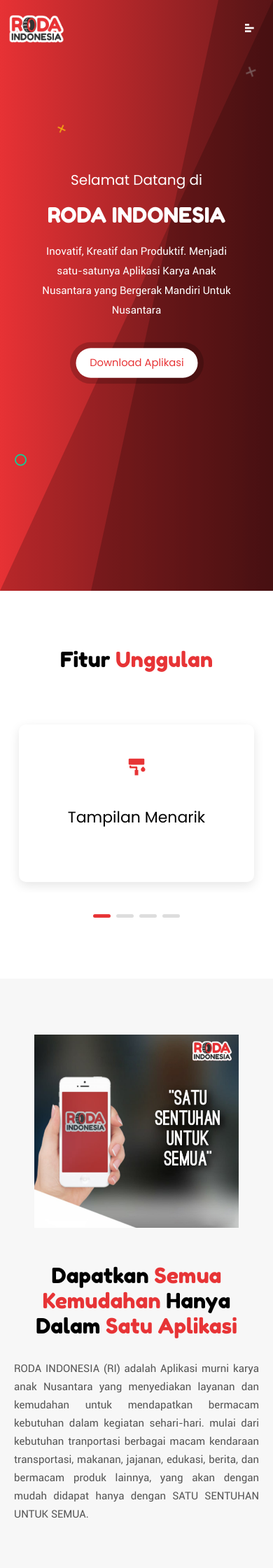
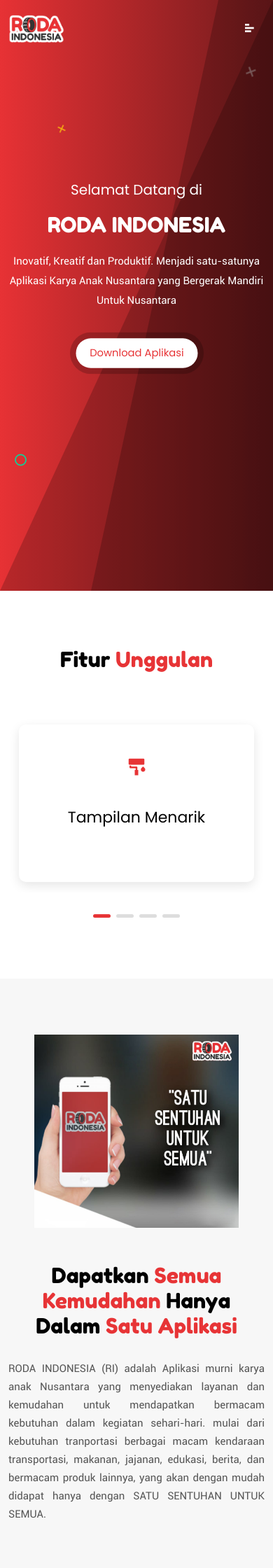
Before and after one commit to LingzFY/RodaIndonesia, a PHP site: page / in a window 390 px wide. Shown: the top 2240 px of the page at 70% size. Run offline with PHP 8.4, Linux system fonts and the light colour scheme; some libraries are stand-ins or nearby versions.

Commit message:
repair padding

```diff
--- a/page/about/about_us.php
+++ b/page/about/about_us.php
@@ -5,7 +5,7 @@
         <i class="ri-add-fill effect effect-2"></i>
         <i class="ri-checkbox-blank-circle-line effect effect-3"></i>
     </div>
-    <div class="container px-5">
+    <div class="container">
         <div class="row align-items-center">
             <div class="col-12 col-lg-7 text-center text-lg-start">
                 <div class="jumbotron-text">
@@ -36,7 +36,7 @@
         <div class="section-title">
             <h2 class="mt-2 mt-md-0" class="text-center"><span>RODA</span> INDONESIA</h2>
         </div>
-        <div class="company-profile-text text-center px-2 px-lg-5">
+        <div class="company-profile-text text-center">
             <p class="text-justify text-md-center text-break">RODA INDONESIA (RI) adalah Aplikasi murni karya anak Nusantara yang menyediakan layanan dan kemudahan untuk mendapatkan bermacam kebutuhan dalam kegiatan sehari-hari. mulai dari kebutuhan tranportasi berbagai macam kendaraan transportasi, makanan, jajanan, edukasi, berita, dan bermacam produk lainnya, yang akan dengan mudah didapat hanya dengan SATU SENTUHAN UNTUK SEMUA.</p>
         </div>
     </div>
@@ -179,7 +179,7 @@
             <p class="mt-md-0 text-white"><strong>Ayo Jadi Bagian dari Kami</strong></p>
             <h2 class="mt-md-0 text-center text-white"><strong>DAFTAR KOORD WIL. RI NUSANTARA</strong></h2>
         </div>
-        <div class="daftar-korwil-text mt-3 text-center px-2 px-lg-5">
+        <div class="daftar-korwil-text mt-3 text-center">
             <p class="text-justify text-md-center text-break text-white">Untuk mengajukan diri sebagai Koordinator Wilayah RI, untuk mendapatkan penjelasan dan pengarahan, bisa klik ke tombol di bawah.</p>
         </div>
         <div class="daftar-korwil-btn">
--- a/page/content.php
+++ b/page/content.php
@@ -5,7 +5,7 @@
         <i class="ri-add-fill effect effect-2"></i>
         <i class="ri-checkbox-blank-circle-line effect effect-3"></i>
     </div>
-    <div class="container px-5">
+    <div class="container">
         <div class="row align-items-center">
             <div class="col-12 col-lg-7 text-center text-lg-start">
                 <div class="jumbotron-text">
@@ -81,10 +81,10 @@
                 </div>
             </div>
             <div class="col-12 col-lg-6 col-xl-6">
-                <div class="section-title px-2 px-lg-0">
+                <div class="section-title">
                     <h2>Dapatkan <span>semua kemudahan</span> hanya dalam <span>Satu Aplikasi</span></h2>
                 </div>
-                <div class="one-touch-text px-2 px-lg-0">
+                <div class="one-touch-text">
                     <p>RODA INDONESIA (RI) adalah Aplikasi murni karya anak Nusantara yang menyediakan layanan dan kemudahan untuk mendapatkan bermacam kebutuhan dalam kegiatan sehari-hari. mulai dari kebutuhan tranportasi berbagai macam kendaraan transportasi, makanan, jajanan, edukasi, berita, dan bermacam produk lainnya, yang akan dengan mudah didapat hanya dengan SATU SENTUHAN UNTUK SEMUA.</p>
                 </div>
             </div>
@@ -106,7 +106,7 @@
                 </div>
             </div>
         </div>
-        <div class="projek-items px-0 px-lg-5">
+        <div class="projek-items">
             <div class="row g-4">
                 <div class="col-lg-4 col-md-4 col-6">
                     <a href="?page=rimart">
--- a/page/header.php
+++ b/page/header.php
@@ -100,7 +100,7 @@
 
     <!-- Navbar -->
     <nav class="navbar navbar-expand-lg fixed-top py-3" id="header_nav">
-        <div class="container px-lg-5">
+        <div class="container">
             <a class="navbar-brand" href="index.php">
                 <img src="assets/logo/logo.png" width="80px" alt="">
             </a>
--- a/page/info_driver/info_driver.php
+++ b/page/info_driver/info_driver.php
@@ -5,7 +5,7 @@
         <i class="ri-add-fill effect effect-2"></i>
         <i class="ri-checkbox-blank-circle-line effect effect-3"></i>
     </div>
-    <div class="container px-5">
+    <div class="container">
         <div class="row align-items-center">
             <div class="col-12 col-lg-7 text-lg-start">
                 <div class="jumbotron-text">
--- a/page/info_user/info_user.php
+++ b/page/info_user/info_user.php
@@ -5,7 +5,7 @@
         <i class="ri-add-fill effect effect-2"></i>
         <i class="ri-checkbox-blank-circle-line effect effect-3"></i>
     </div>
-    <div class="container px-5">
+    <div class="container ">
         <div class="row align-items-center">
             <div class="col-12 col-lg-7 text-lg-start">
                 <div class="jumbotron-text">
--- a/page/kebijakan/kebijakan_privasi.php
+++ b/page/kebijakan/kebijakan_privasi.php
@@ -5,7 +5,7 @@
         <i class="ri-add-fill effect effect-2"></i>
         <i class="ri-checkbox-blank-circle-line effect effect-3"></i>
     </div>
-    <div class="container px-5">
+    <div class="container ">
         <div class="row align-items-center">
             <div class="col-12 col-lg-7 text-lg-start">
                 <div class="jumbotron-text">
--- a/page/kebijakan/persyaratan_layanan.php
+++ b/page/kebijakan/persyaratan_layanan.php
@@ -5,7 +5,7 @@
         <i class="ri-add-fill effect effect-2"></i>
         <i class="ri-checkbox-blank-circle-line effect effect-3"></i>
     </div>
-    <div class="container px-5">
+    <div class="container ">
         <div class="row align-items-center">
             <div class="col-12 col-lg-7 text-lg-start">
                 <div class="jumbotron-text">
--- a/page/kontak/kontak_us.php
+++ b/page/kontak/kontak_us.php
@@ -7,7 +7,7 @@
         <i class="ri-add-fill effect effect-2"></i>
         <i class="ri-checkbox-blank-circle-line effect effect-3"></i>
     </div>
-    <div class="container px-5">
+    <div class="container ">
         <div class="row align-items-center">
             <div class="col-12 col-lg-7 text-center text-lg-start">
                 <div class="jumbotron-text">
@@ -37,7 +37,7 @@
     <div class="container">
         <div class="row">
             <div class="col-lg-8 col-md-7 px-0 px-md-4" id="maps"></div>
-            <div class="col-lg-4 col-md-5 px-5 pt-5 pt-md-0">
+            <div class="col-lg-4 col-md-5  pt-5 pt-md-0">
                 <div class="contact-info">
                     <div class="section-title text-center text-md-start">
                         <h2><span>Lokasi Perusahaan</span> Kami</h2>
--- a/page/projek/ribike.php
+++ b/page/projek/ribike.php
@@ -5,7 +5,7 @@
         <i class="ri-add-fill effect effect-2"></i>
         <i class="ri-checkbox-blank-circle-line effect effect-3"></i>
     </div>
-    <div class="container px-5">
+    <div class="container ">
         <div class="row align-items-center">
             <div class="col-12 col-lg-7 text-lg-start">
                 <div class="jumbotron-text">
--- a/page/projek/ricar.php
+++ b/page/projek/ricar.php
@@ -5,7 +5,7 @@
         <i class="ri-add-fill effect effect-2"></i>
         <i class="ri-checkbox-blank-circle-line effect effect-3"></i>
     </div>
-    <div class="container px-5">
+    <div class="container ">
         <div class="row align-items-center">
             <div class="col-12 col-lg-7 text-lg-start">
                 <div class="jumbotron-text">
@@ -54,7 +54,7 @@
             <div class="col-10 col-md-4 pt-4">
                 <div class="ricar-feature-item pt-4 px-2">
                     <div class="icon">
-                    <i class="ri-roadster-fill"></i><i class="info-icon ri-arrow-right-s-line"></i><i class="ri-roadster-fill"></i></i>
+                        <i class="ri-roadster-fill"></i><i class="info-icon ri-arrow-right-s-line"></i><i class="ri-roadster-fill"></i></i>
                     </div>
                     <h3>User bisa memilih type kendaraan</h3>
                     <p>Mobil dengan kapasitas 4 seat maupun 6 seat</p>
--- a/page/projek/richat.php
+++ b/page/projek/richat.php
@@ -4,7 +4,7 @@
         <i class="ri-add-fill effect effect-2"></i>
         <i class="ri-checkbox-blank-circle-line effect effect-3"></i>
     </div>
-    <div class="container px-5">
+    <div class="container ">
         <div class="row align-items-center">
             <div class="col-12 col-lg-7 text-lg-start">
                 <div class="jumbotron-text">
--- a/page/projek/ridu.php
+++ b/page/projek/ridu.php
@@ -4,7 +4,7 @@
         <i class="ri-add-fill effect effect-2"></i>
         <i class="ri-checkbox-blank-circle-line effect effect-3"></i>
     </div>
-    <div class="container px-5">
+    <div class="container ">
         <div class="row align-items-center">
             <div class="col-12 col-lg-7 text-lg-start">
                 <div class="jumbotron-text">
--- a/page/projek/rifood.php
+++ b/page/projek/rifood.php
@@ -5,7 +5,7 @@
         <i class="ri-add-fill effect effect-2"></i>
         <i class="ri-checkbox-blank-circle-line effect effect-3"></i>
     </div>
-    <div class="container px-5">
+    <div class="container ">
         <div class="row align-items-center">
             <div class="col-12 col-lg-7 text-lg-start">
                 <div class="jumbotron-text">
--- a/page/projek/rimart.php
+++ b/page/projek/rimart.php
@@ -5,7 +5,7 @@
         <i class="ri-add-fill effect effect-2"></i>
         <i class="ri-checkbox-blank-circle-line effect effect-3"></i>
     </div>
-    <div class="container px-5">
+    <div class="container ">
         <div class="row align-items-center">
             <div class="col-12 col-lg-7 text-lg-start">
                 <div class="jumbotron-text">
@@ -52,7 +52,7 @@
                 <li>dll</li>
             </ol>
             <p>
-            Dalam mengangkat Roda Ekonomi Nusantara ini, kami berharap support semua pihak untuk dapat menjalin kemitraan dengan kami sehingga pertumbuhan ekonomi dari UMKM AKAR RUMPUT bisa menjadi UMKM NASIONAL UNGGUL ....
+                Dalam mengangkat Roda Ekonomi Nusantara ini, kami berharap support semua pihak untuk dapat menjalin kemitraan dengan kami sehingga pertumbuhan ekonomi dari UMKM AKAR RUMPUT bisa menjadi UMKM NASIONAL UNGGUL ....
             </p>
         </div>
     </div>
--- a/page/projek/ripublic.php
+++ b/page/projek/ripublic.php
@@ -5,7 +5,7 @@
         <i class="ri-add-fill effect effect-2"></i>
         <i class="ri-checkbox-blank-circle-line effect effect-3"></i>
     </div>
-    <div class="container px-5">
+    <div class="container ">
         <div class="row align-items-center">
             <div class="col-12 col-lg-7 text-lg-start">
                 <div class="jumbotron-text">
--- a/page/projek/risend.php
+++ b/page/projek/risend.php
@@ -5,7 +5,7 @@
         <i class="ri-add-fill effect effect-2"></i>
         <i class="ri-checkbox-blank-circle-line effect effect-3"></i>
     </div>
-    <div class="container px-5">
+    <div class="container ">
         <div class="row align-items-center">
             <div class="col-12 col-lg-7 text-lg-start">
                 <div class="jumbotron-text">
--- a/page/projek/ritrip.php
+++ b/page/projek/ritrip.php
@@ -4,7 +4,7 @@
         <i class="ri-add-fill effect effect-2"></i>
         <i class="ri-checkbox-blank-circle-line effect effect-3"></i>
     </div>
-    <div class="container px-5">
+    <div class="container ">
         <div class="row align-items-center">
             <div class="col-12 col-lg-7 text-lg-start">
                 <div class="jumbotron-text">
```
